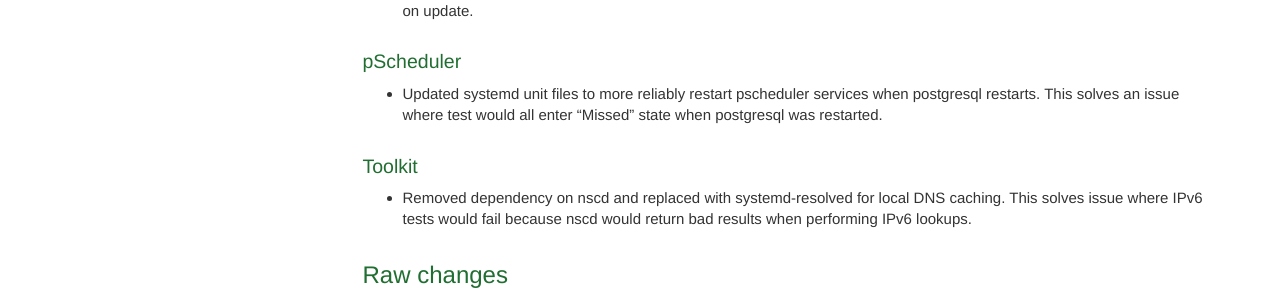
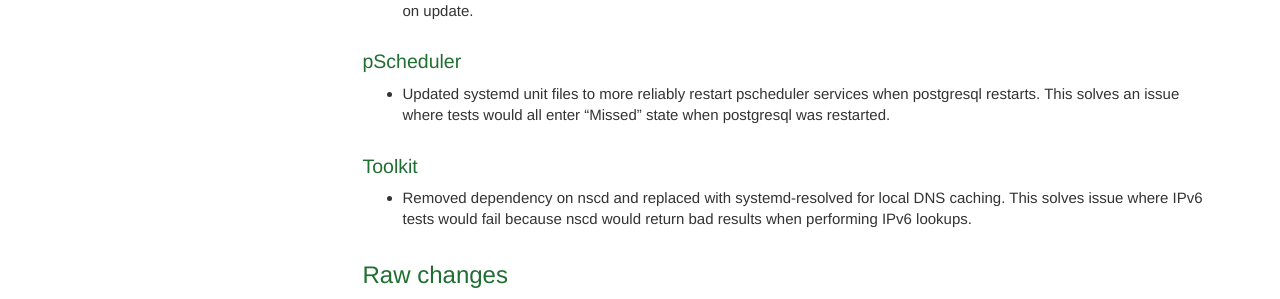
Before and after one commit to perfsonar/website, a Jekyll site: the page built from _releasenotes/2023-12-12-5.0.7.md, in a window 1280 px wide. Shown: the part 815-1114 px from the top of the page. Built offline with Jekyll 4.4.1, drawn with Linux system fonts in a browser that asks for light colours; comment, search, counter and statistics services are not loaded.

Commit message:
Type fix in 5.0.7 release notes

```diff
--- a/_releasenotes/2023-12-12-5.0.7.md
+++ b/_releasenotes/2023-12-12-5.0.7.md
@@ -29,7 +29,7 @@ systemctl restart perfsonar-lsregistrationdaemon
 
 ### pScheduler
 
--  Updated systemd unit files to more reliably restart pscheduler services when postgresql restarts. This solves an issue where test would all enter "Missed" state when postgresql was restarted.
+-  Updated systemd unit files to more reliably restart pscheduler services when postgresql restarts. This solves an issue where tests would all enter "Missed" state when postgresql was restarted.
 
 ### Toolkit
 
```
